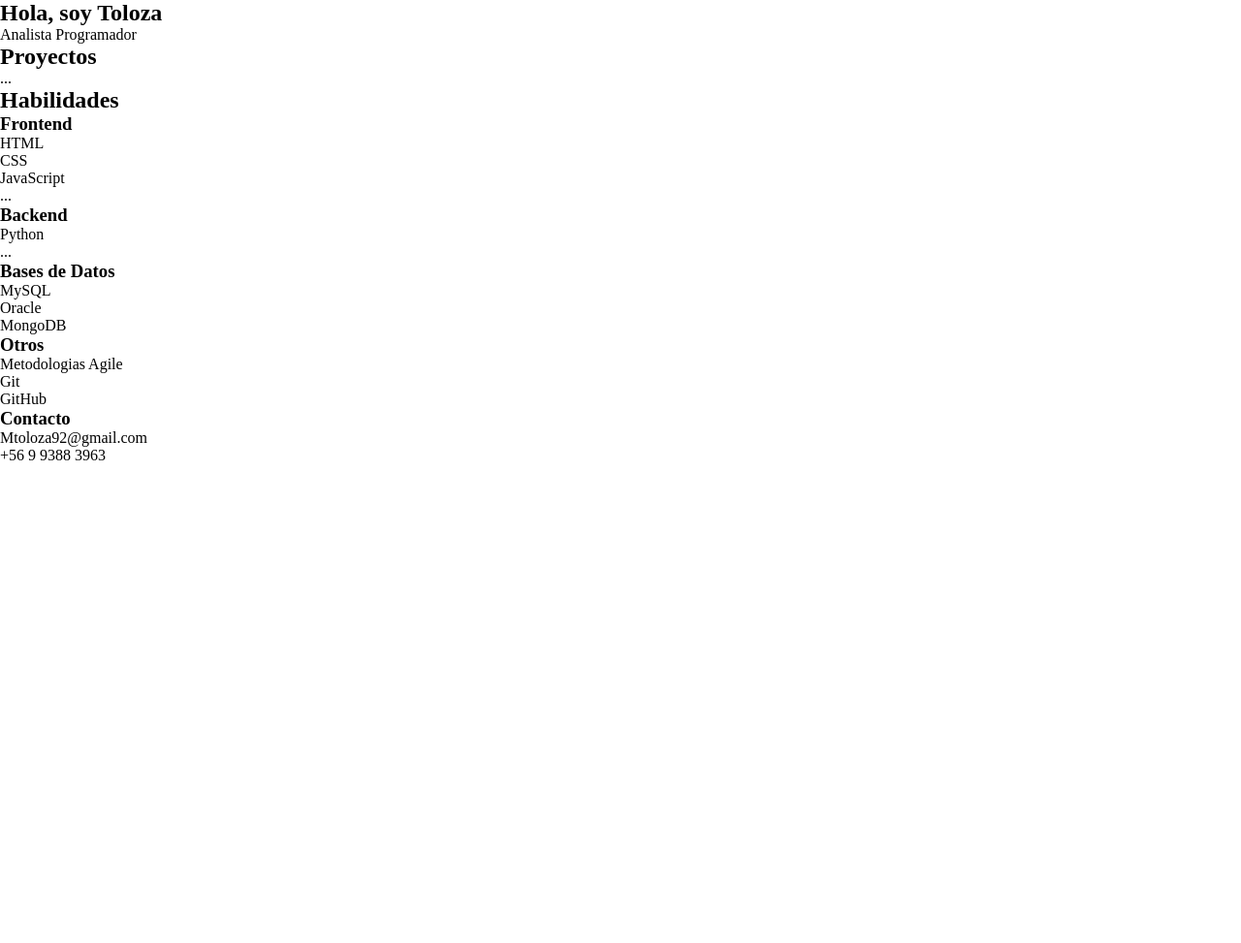
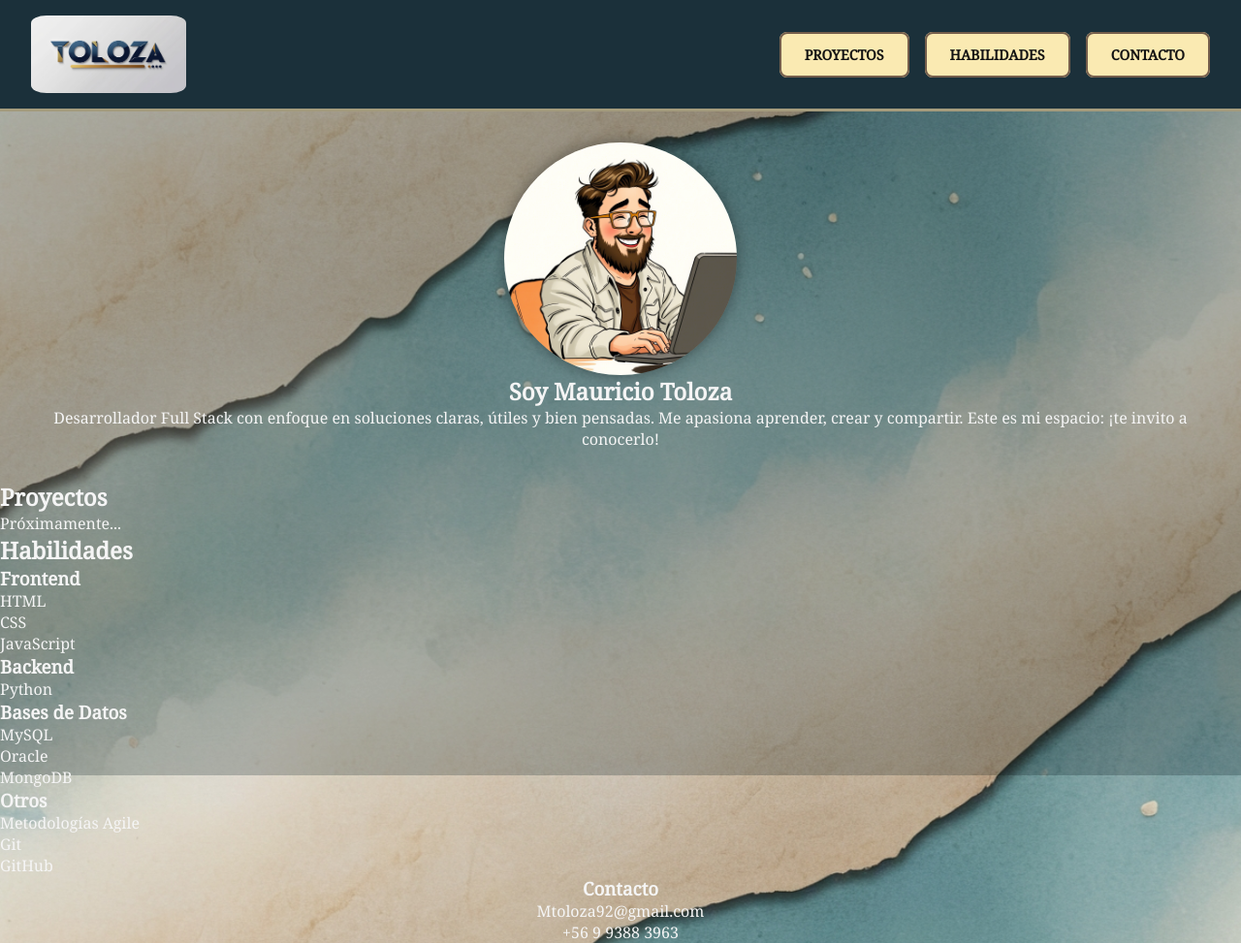
Before and after one commit to MToloza92/MToloza92.github.io, a plain HTML site: page index.html in a window 1280 px wide. Shown: the whole page at 97% size. Before the commit the page ends 800 px from the top, so only its background shows below. Drawn offline with Linux system fonts and the light colour scheme.

Commit message:
commit  Please enter the commit message for your changes. Lines starting  with '#' will be ignored, and an empty message aborts the commit.
On branch feature/estilos-css
Your branch is up to date with 'origin/feature/estilos-css'.
Changes to be committed:
new file:   assets/images/background.jpg
new file:   assets/images/foto inicio.png
new file:   assets/images/logo.jpg
modified:   index.html
modified:   stylesheet/reset.css
new file:   stylesheet/styles.css

```diff
--- a/index.html
+++ b/index.html
@@ -1,77 +1,76 @@
 <!DOCTYPE html>
 <html lang="es">
 <head>
-  <meta charset="UTF-8">
-  <meta name="viewport" content="width=device-width, initial-scale=1.0">
+  <meta charset="UTF-8" />
+  <meta name="viewport" content="width=device-width, initial-scale=1.0" />
   <title>Toloza | Portafolio</title>
-  <link rel="stylesheet" href="./stylesheet/reset.css">
+
+  <!-- Fuentes y Estilos -->
+  <link rel="stylesheet" href="./stylesheet/reset.css" />
+  <link rel="stylesheet" href="./stylesheet/styles.css" />
+  <link rel="preconnect" href="https://fonts.googleapis.com" />
+  <link rel="preconnect" href="https://fonts.gstatic.com" crossorigin />
+  <link href="https://fonts.googleapis.com/css2?family=Noto+Serif&display=swap" rel="stylesheet" />
 </head>
 <body>
 
+  <!-- Navbar -->
+  <nav class="c_navbar u-flex u-center">
+    <img src="./assets/images/logo.jpg" alt="Logo de Toloza" class="c_navbar-logo" />
+    <ul class="c_navbar-list">
+      <li><a href="#proyectos">Proyectos</a></li>
+      <li><a href="#habilidades">Habilidades</a></li>
+      <li><a href="#contacto">Contacto</a></li>
+    </ul>
+  </nav>
+
   <!-- Inicio -->
-  <section id="inicio">
-    <h1>Hola, soy Toloza</h1>
-    <p>Analista Programador</p>
+  <section id="inicio" class="c_inicio u-flex u-column u-text-center u-padding-2">
+    <img src="./assets/images/foto inicio.png" alt="Foto de Inicio" class="c_inicio-imagen u-shadow u-rounded u-flex" />
+    <h2>Soy Mauricio Toloza</h2>
+    <p>
+      Desarrollador Full Stack con enfoque en soluciones claras, útiles y bien pensadas.
+      Me apasiona aprender, crear y compartir. Este es mi espacio: ¡te invito a conocerlo!
+    </p>
   </section>
 
   <!-- Proyectos -->
-  <section id="proyectos">
+  <section id="proyectos" class="section">
     <h2>Proyectos</h2>
-    <p>...</p>
+    <p>Próximamente...</p>
   </section>
 
   <!-- Habilidades -->
-  <section id="habilidades">
+  <section id="habilidades" class="section">
     <h2>Habilidades</h2>
 
-    <div id="frontend">
+    <div>
       <h3>Frontend</h3>
-      <ul>
-        <li>HTML</li>
-        <li>CSS</li>
-        <li>JavaScript</li>
-        <li>...</li>
-        <!-- Agrega más -->
-      </ul>
+      <ul><li>HTML</li><li>CSS</li><li>JavaScript</li></ul>
     </div>
 
-    <div id="backend">
+    <div>
       <h3>Backend</h3>
-      <ul>
-        <li>Python</li>
-        <li>...</li>
-        <!-- Agrega más -->
-      </ul>
+      <ul><li>Python</li></ul>
     </div>
 
-    <div id="bases-de-datos">
+    <div>
       <h3>Bases de Datos</h3>
-      <ul>
-        <li>MySQL</li>
-        <li>Oracle</li>
-        <li>MongoDB</li>
-        <!-- Agrega más -->
-      </ul>
+      <ul><li>MySQL</li><li>Oracle</li><li>MongoDB</li></ul>
     </div>
 
-    <div id="otros">
+    <div>
       <h3>Otros</h3>
-      <ul>
-        <li>Metodologias Agile</li>
-        <li>Git</li>
-        <li>GitHub</li>
-        <!-- Agrega más -->
-      </ul>
+      <ul><li>Metodologías Agile</li><li>Git</li><li>GitHub</li></ul>
     </div>
   </section>
 
   <!-- Contacto -->
-  <footer id="contacto">
+  <footer id="contacto" class="section u-text-center">
     <h3>Contacto</h3>
-    <p>Mtoloza92@gmail.com
-      <br>
+    <p>
+      Mtoloza92@gmail.com<br />
       +56 9 9388 3963
-
     </p>
   </footer>
 
--- a/stylesheet/reset.css
+++ b/stylesheet/reset.css
@@ -1,4 +1,4 @@
-/******************* Reset *******************/
+/**Reset **/
 * {
   padding: 0;
   margin: 0;
--- /dev/null
+++ b/stylesheet/styles.css
@@ -0,0 +1,108 @@
+/**Pantone**/
+:root {
+  --oro-japones: #E0AC46;
+  --beige-luz: #FAEAB2;
+  --beige-oscuro: #A59C7D;
+  --azul-profundo: #1B303A;
+  --rojo-terracota: #CC5636;
+  --marrón-medio: #755E4C;
+  --blanco-roto: #F5F5F5;
+  --negro-suave: #121212;
+  --sombra-suave: rgba(0, 0, 0, 0.4);
+}
+
+/**Clases utilitarias**/
+.u-flex { display: flex; }
+.u-center { justify-content: center; align-items: center; align-content: center;}
+.u-column { flex-direction: column; }
+.u-text-center { text-align: center; }
+.u-shadow { box-shadow: 0 0 1rem var(--sombra-suave); }
+.u-rounded { border-radius: 1rem; }
+.u-padding-2 { padding: 2rem; }
+.u-margin-2 { margin: 2rem; }
+
+/**Base**/
+body {
+  font-family: 'Noto Serif', serif;
+  background: url('../assets/images/background.jpg') no-repeat center bottom / cover fixed;
+  color: var(--blanco-roto);
+  margin: 0;
+  min-height: 100vh;
+  position: relative;
+}
+
+body::before {
+  content: "";
+  position: fixed;
+  inset: 0;
+  background: rgba(27, 48, 58, 0.25);
+  mix-blend-mode: multiply;
+  z-index: -1;
+}
+
+/**Secciones**/
+.c_navbar {
+  background-color: var(--azul-profundo);
+  border-bottom: 0.2rem solid var(--beige-oscuro);
+  padding: 1rem 2rem;
+  flex-wrap: wrap;
+  gap: 1rem;
+  justify-content: space-between;
+}
+.c_navbar-logo {
+  width: 10rem;
+  height: 5rem;
+  object-fit: cover;
+  border-radius: 10%;
+}
+
+.c_navbar-list {
+  display: flex;
+  gap: 1rem;
+  list-style: none;
+  margin: 0;
+}
+
+.c_navbar-list a {
+  background-color: var(--beige-luz);
+  color: var(--negro-suave);
+  font-weight: bold;
+  padding: 0.75rem 1.5rem;
+  border-radius: 0.5rem;
+  border: 2px solid var(--marrón-medio);
+  text-decoration: none;
+  transition: 0.3s;
+  text-transform: uppercase;
+  font-size: 0.9rem;
+}
+
+.c_navbar-list a:hover {
+  background-color: var(--marrón-medio);
+  color: var(--blanco-roto);
+  box-shadow: 0 0 1rem var(--oro-japones);
+  transform: translateY(-3px);
+  border-color: var(--oro-japones);
+}
+
+.c_inicio {
+  align-content: center;
+  flex-wrap: wrap;
+  align-items: center
+}
+
+.c_inicio-imagen {
+  max-width: 15rem;
+  height: 15rem;
+  border-radius: 50%;
+}
+
+/**Responsive**/
+@media (max-width: 768px) {
+  .c_navbar-list {
+    flex-direction: column;
+    align-items: center;
+  }
+  h1 {
+    font-size: 2rem;
+  }
+}
```
Also changed, not shown: assets/images/background.jpg (added), assets/images/foto inicio.png (added), assets/images/logo.jpg (added).
